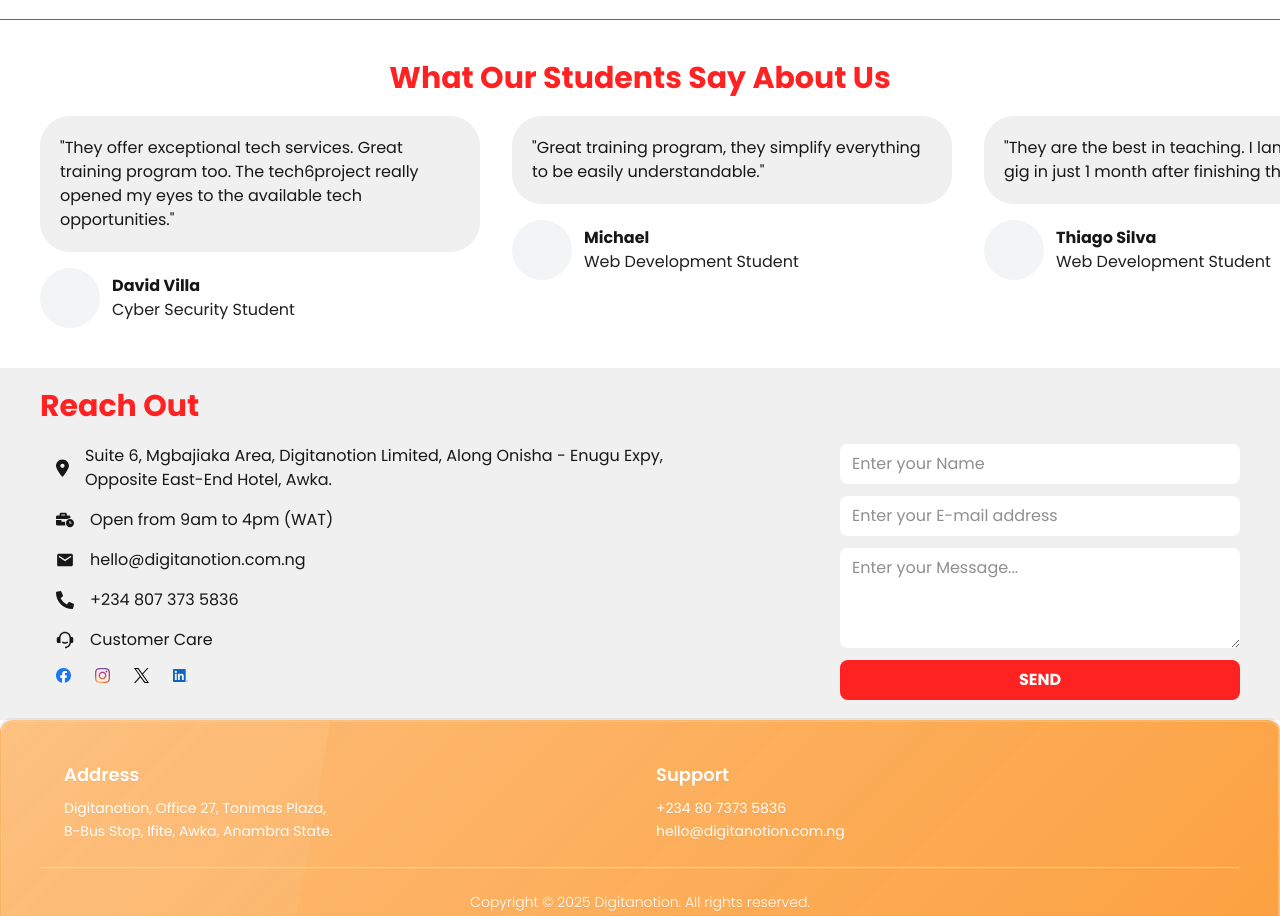
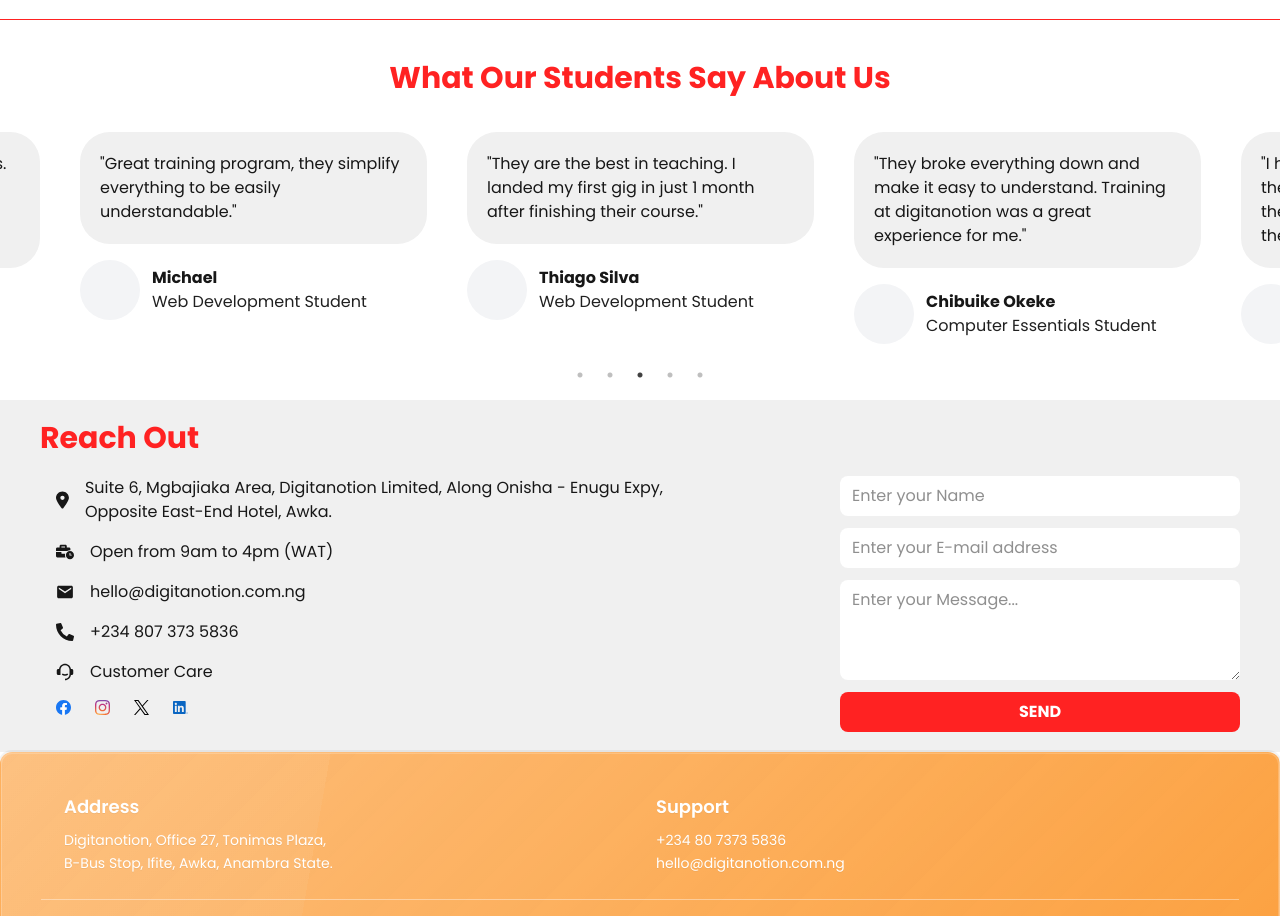
Before and after one commit to Boscomunich/digitanotion-web, a Next.js app: page /academy in a window 1280 px wide. Shown: the part 789-1705 px from the top of the page. Built offline with nearby package versions, Linux system fonts and the light colour scheme.

Commit message:
testimonial section updated

```diff
--- a/modules/academy/index.js
+++ b/modules/academy/index.js
@@ -9,6 +9,10 @@
 import { FaPhoneAlt } from 'react-icons/fa';
 import { RiCustomerService2Fill } from 'react-icons/ri';
 import { BiTimer } from 'react-icons/bi';
+
+//Import Styles form React-Slick
+import "slick-carousel/slick/slick.css";
+import "slick-carousel/slick/slick-theme.css";
 
 let courses = [
 	{
--- a/modules/academy/testimonials.js
+++ b/modules/academy/testimonials.js
@@ -1,3 +1,9 @@
+"use client"
+
+import React, { Component } from "react";
+import Slider from "react-slick";
+import 'slick-carousel/slick/slick.css';
+import 'slick-carousel/slick/slick-theme.css';
 
 const testimonials = [
 	{
@@ -34,21 +40,71 @@
 
 export default function Testimonials() {
 
+	const settings = {
+		dots: true,
+		className: "center",
+    centerMode: true,
+    centerPadding: "60px",
+    focusOnSelect: true,
+    infinite: true,
+		slidesToShow: 3,
+    slidesToScroll: 1,
+		initialSlide: 1,
+    speed: 500,
+    autoplay: true,
+    autoplaySpeed: 4000,
+    pauseOnHover: true,
+		responsive: [
+      {
+        breakpoint: 1024,
+        settings: {
+          slidesToShow: 2,
+          slidesToScroll: 1,
+          infinite: true,
+          dots: true
+        }
+      },
+			{
+        breakpoint: 760,
+        settings: {
+          slidesToShow: 1,
+          slidesToScroll: 1,
+          infinite: true,
+          dots: true
+        }
+      },
+			{
+        breakpoint: 500,
+        settings: {
+          slidesToShow: 1,
+          slidesToScroll: 1,
+          infinite: true,
+          dots: true,
+					centerMode: false
+        }
+      },
+    ],
+  };
+
 	return(
+	<>
 		<div className="flex flex-col py-10 box-border gap-5">
 			<div>
 				<h1 className="text-brand text-3xl px-5 text-center font-bold">What Our Students Say About Us</h1>
 			</div>
-			<div className="carousel carousel-center gap-8 px-10">
+			<div className="slider-container">
+				<Slider {...settings}>
 					{
 						testimonials.map((testimonial, index) => (
-						<div key={index} className={ "w-70 md:w-110 carousel-item" }>
+							<div key={index} className={ "min-w-70 md:w-110 p-4 px-1 md:px-3 lg:px-5" }>
 								<TestimonialItem testimonial={testimonial} />
 							</div>
 						))
 					}
+				</Slider>
 			</div>
 		</div>
+		</>
 	)
 }
 
--- a/package.json
+++ b/package.json
@@ -11,7 +11,9 @@
     "next": "15.5.5",
     "react": "19.1.0",
     "react-dom": "19.1.0",
-    "react-icons": "^5.5.0"
+    "react-icons": "^5.5.0",
+    "react-slick": "^0.31.0",
+    "slick-carousel": "^1.8.1"
   },
   "devDependencies": {
     "@tailwindcss/postcss": "^4",
```
Also changed, not shown: 1 other file (tests, documents, lock files or other folders). Lines whose indentation alone changed are shown as unchanged.
